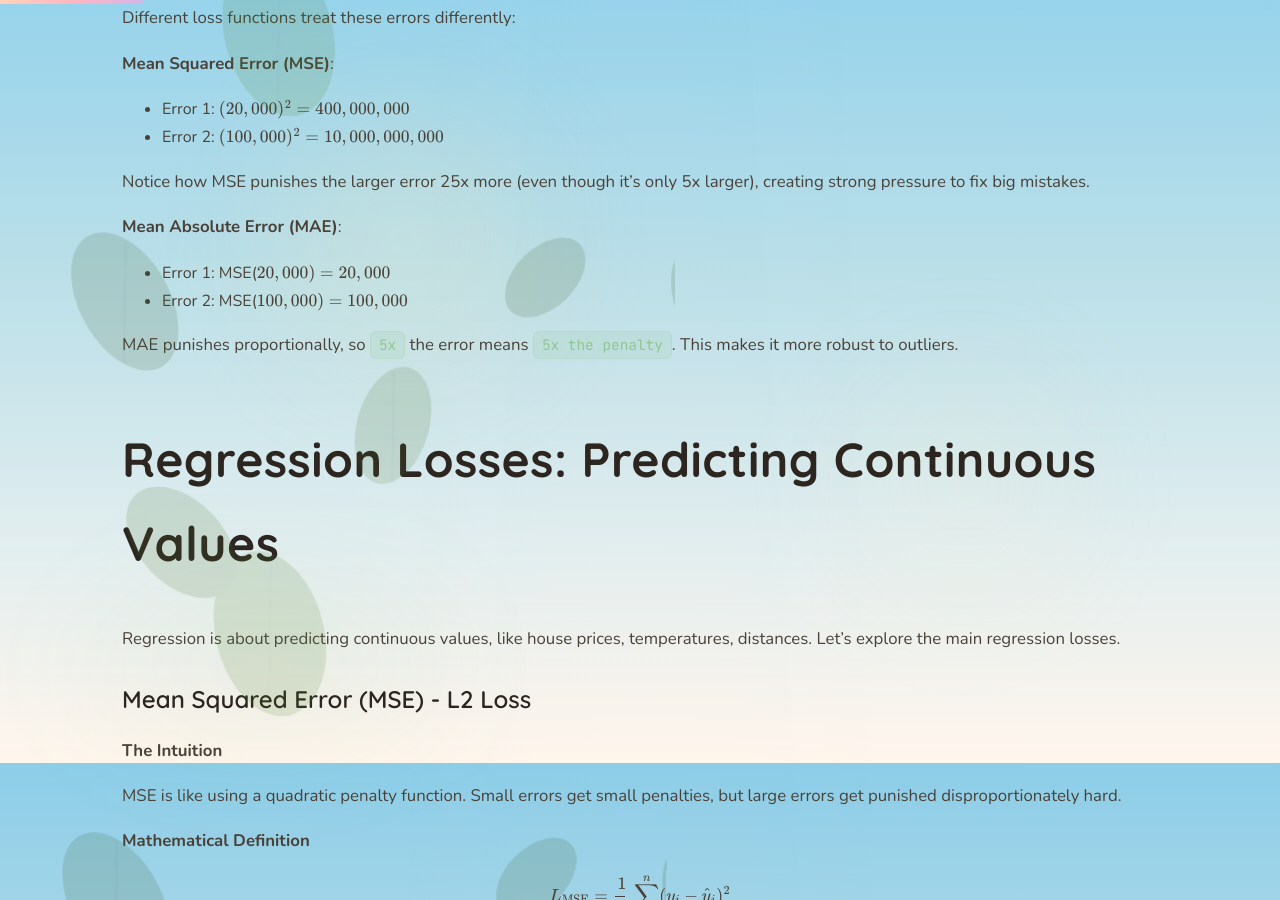
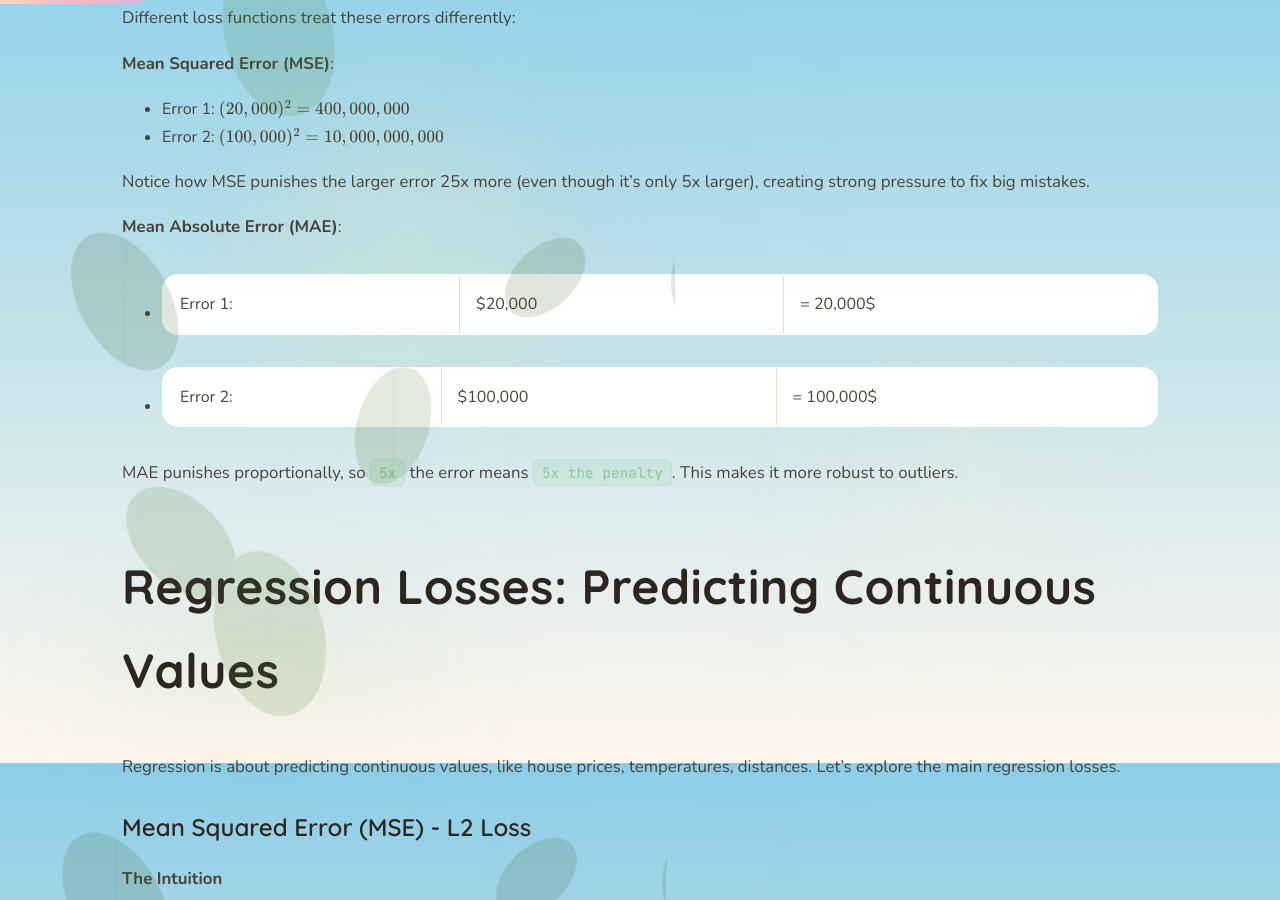
Before and after one commit to mayank1101/mayank1101.github.io, a Jekyll site: the page built from _posts/2025-01-03-loss-functions.md, in a window 1280 px wide and 900 px high, scrolled down 3737 px. Built offline with Jekyll 4.4.1, drawn with Linux system fonts in a browser that asks for light colours.

Commit message:
fixed typo article

```diff
--- a/_posts/2025-01-03-loss-functions.md
+++ b/_posts/2025-01-03-loss-functions.md
@@ -111,8 +111,8 @@
 
 **Mean Absolute Error (MAE)**:
 
-- Error 1: MSE($20,000) = 20,000$
-- Error 2: MSE($100,000) = 100,000$
+- Error 1: |$20,000| = 20,000$
+- Error 2: |$100,000| = 100,000$
 
 MAE punishes proportionally, so `5x` the error means `5x the penalty`. This makes it more robust to outliers.
 
```
